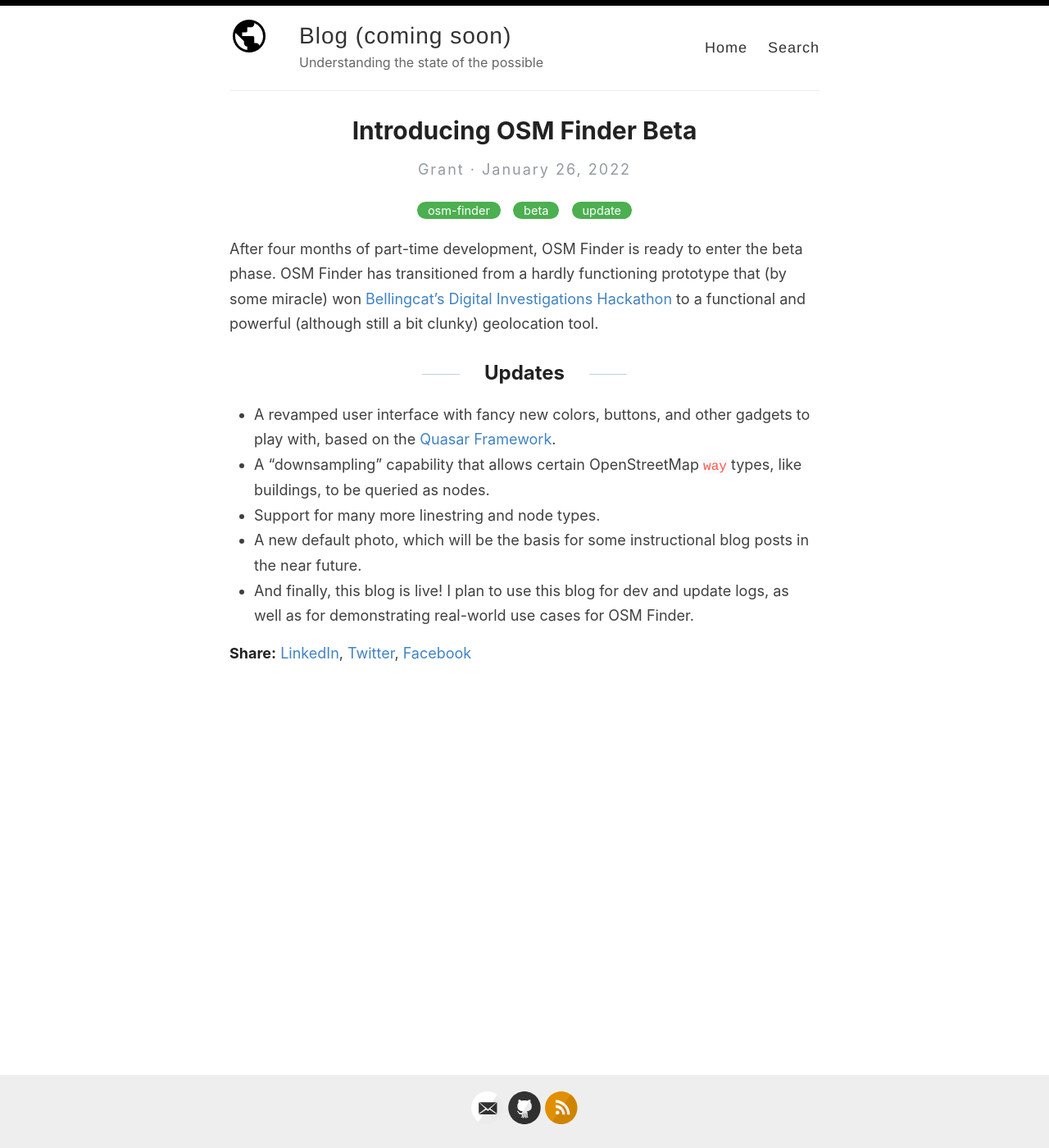
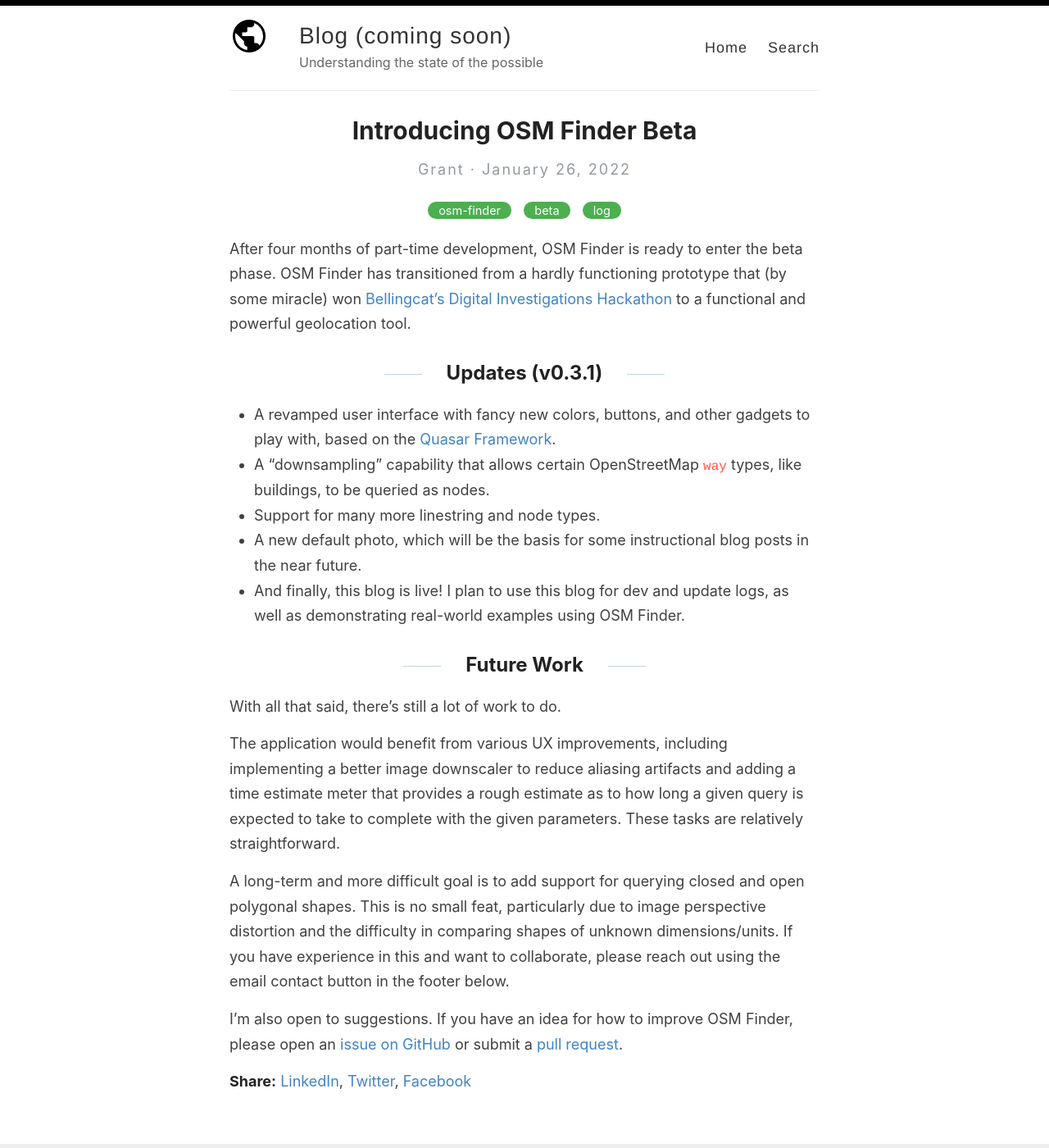
Before and after one commit to Xetnus/blog, a Jekyll site: the page built from _posts/2022-01-26-introducing-osm-finder-beta.md, in a window 1280 px wide and 1400 px high. Shown: the whole window at 82% size. Built offline with Jekyll 4.4.1, drawn with Linux system fonts in a browser that asks for light colours.

Commit message:
Update 2022-01-26-introducing-osm-finder-beta.md

```diff
--- a/_posts/2022-01-26-introducing-osm-finder-beta.md
+++ b/_posts/2022-01-26-introducing-osm-finder-beta.md
@@ -1,15 +1,25 @@
 ---
 layout: post
 title: Introducing OSM Finder Beta
-categories: [osm-finder, beta, update]
+categories: [osm-finder, beta, log]
 ---
 
-After four months of part-time development, OSM Finder is ready to enter the beta phase. OSM Finder has transitioned from a hardly functioning prototype that (by some miracle) won [Bellingcat's Digital Investigations Hackathon](https://www.bellingcat.com/resources/2022/10/06/automated-map-searches-scam-busting-tools-and-twitter-search-translations-here-are-the-results-of-bellingcats-second-hackathon/) to a functional and powerful (although still a bit clunky) geolocation tool.
+After four months of part-time development, OSM Finder is ready to enter the beta phase. OSM Finder has transitioned from a hardly functioning prototype that (by some miracle) won [Bellingcat's Digital Investigations Hackathon](https://www.bellingcat.com/resources/2022/10/06/automated-map-searches-scam-busting-tools-and-twitter-search-translations-here-are-the-results-of-bellingcats-second-hackathon/) to a functional and powerful geolocation tool.
 
-## Updates
+## Updates (v0.3.1)
 
 - A revamped user interface with fancy new colors, buttons, and other gadgets to play with, based on the [Quasar Framework](https://quasar.dev/).
 - A "downsampling" capability that allows certain OpenStreetMap `way` types, like buildings, to be queried as nodes.
 - Support for many more linestring and node types.
 - A new default photo, which will be the basis for some instructional blog posts in the near future.
-- And finally, this blog is live! I plan to use this blog for dev and update logs, as well as for demonstrating real-world use cases for OSM Finder.
+- And finally, this blog is live! I plan to use this blog for dev and update logs, as well as demonstrating real-world examples using OSM Finder.
+
+## Future Work
+
+With all that said, there's still a lot of work to do.
+
+The application would benefit from various UX improvements, including implementing a better image downscaler to reduce aliasing artifacts and adding a time estimate meter that provides a rough estimate as to how long a given query is expected to take to complete with the given parameters. These tasks are relatively straightforward.
+
+A long-term and more difficult goal is to add support for querying closed and open polygonal shapes. This is no small feat, particularly due to image perspective distortion and the difficulty in comparing shapes of unknown dimensions/units. If you have experience in this and want to collaborate, please reach out using the email contact button in the footer below.
+
+I'm also open to suggestions. If you have an idea for how to improve OSM Finder, please open an [issue on GitHub](https://github.com/Xetnus/osm-finder/issues) or submit a [pull request](https://github.com/Xetnus/osm-finder/pulls).
```
